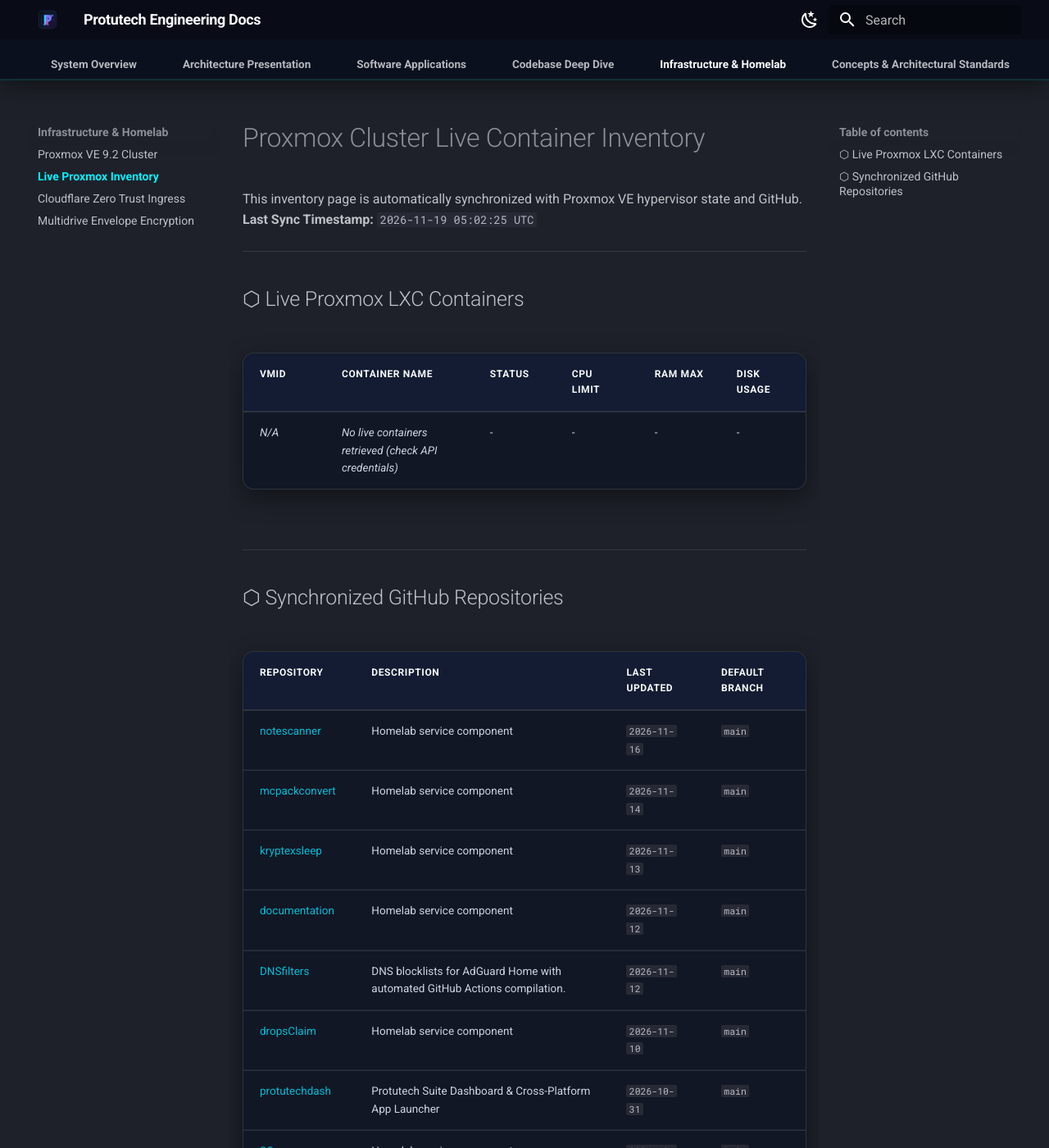
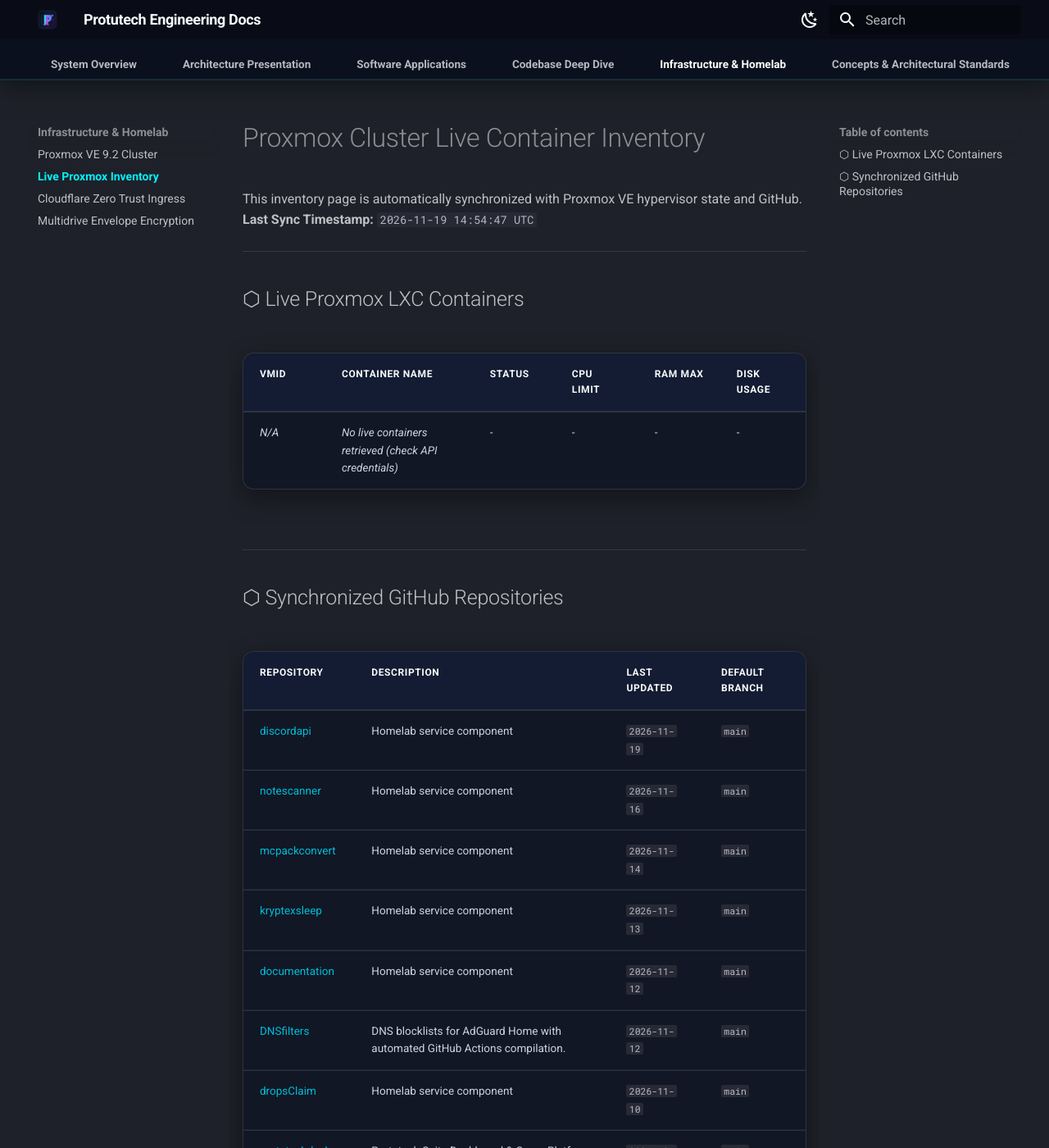
Before and after one commit to IAndrexI/documentation, an MkDocs documentation site: the page built from docs/infra/proxmox-live-inventory.md, in a window 1280 px wide and 1400 px high. Shown: the whole window at 82% size. Built offline with MkDocs 1.6.1 and Material for MkDocs 9.7.7, drawn with Linux system fonts in a browser that asks for light colours; some of the changed text lies outside the part shown.

Commit message:
chore(auto-update): sync live Proxmox containers and GitHub repos [skip ci]

```diff
--- a/docs/infra/proxmox-live-inventory.md
+++ b/docs/infra/proxmox-live-inventory.md
@@ -1,7 +1,7 @@
 # Proxmox Cluster Live Container Inventory
 
 This inventory page is automatically synchronized with Proxmox VE hypervisor state and GitHub.
-**Last Sync Timestamp:** `2026-11-19 05:02:25 UTC`
+**Last Sync Timestamp:** `2026-11-19 14:54:47 UTC`
 
 ---
 
@@ -17,6 +17,7 @@ This inventory page is automatically synchronized with Proxmox VE hypervisor sta
 
 | Repository | Description | Last Updated | Default Branch |
 | :--- | :--- | :--- | :--- |
+| [discordapi](https://github.com/IAndrexI/discordapi) | Homelab service component | `2026-11-19` | `main` |
 | [notescanner](https://github.com/IAndrexI/notescanner) | Homelab service component | `2026-11-16` | `main` |
 | [mcpackconvert](https://github.com/IAndrexI/mcpackconvert) | Homelab service component | `2026-11-14` | `main` |
 | [kryptexsleep](https://github.com/IAndrexI/kryptexsleep) | Homelab service component | `2026-11-13` | `main` |
```
Also changed, not shown: other parts of docs/infra/proxmox-live-inventory.md (+0 -1 lines).
